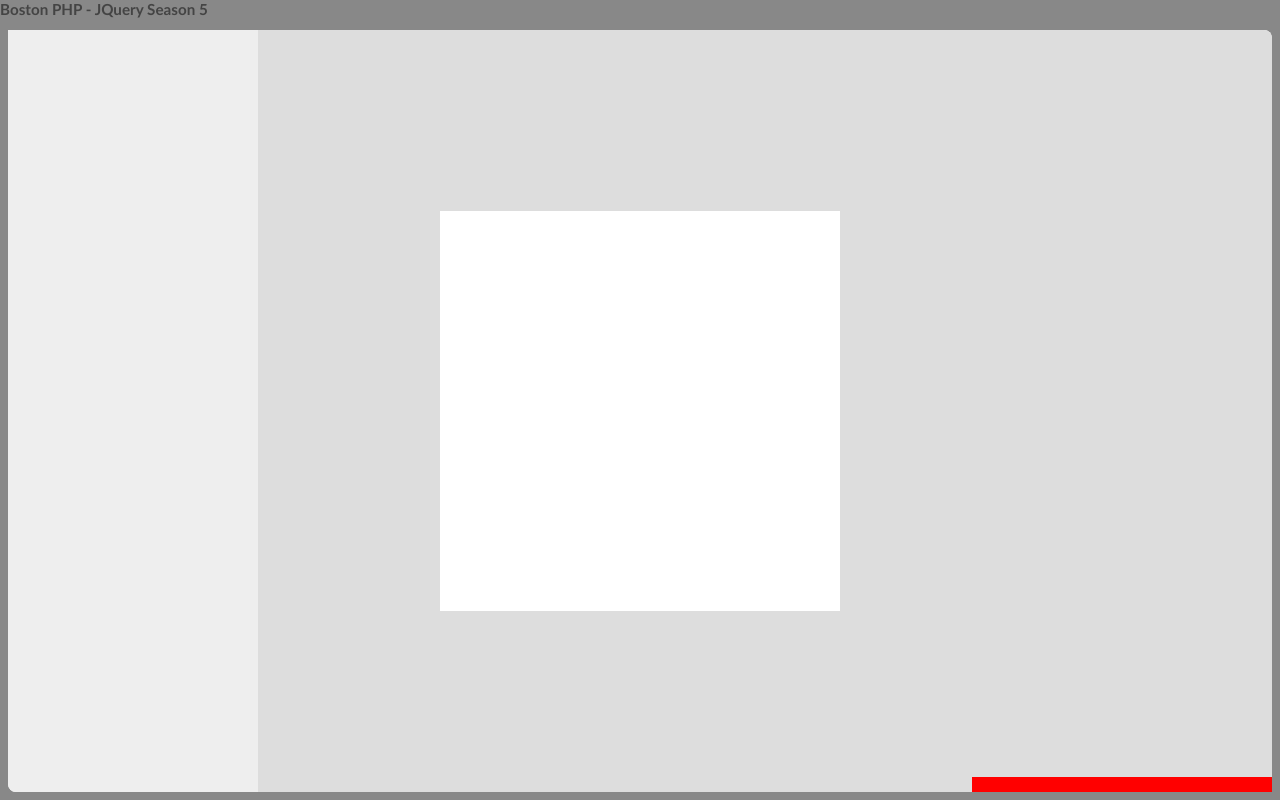
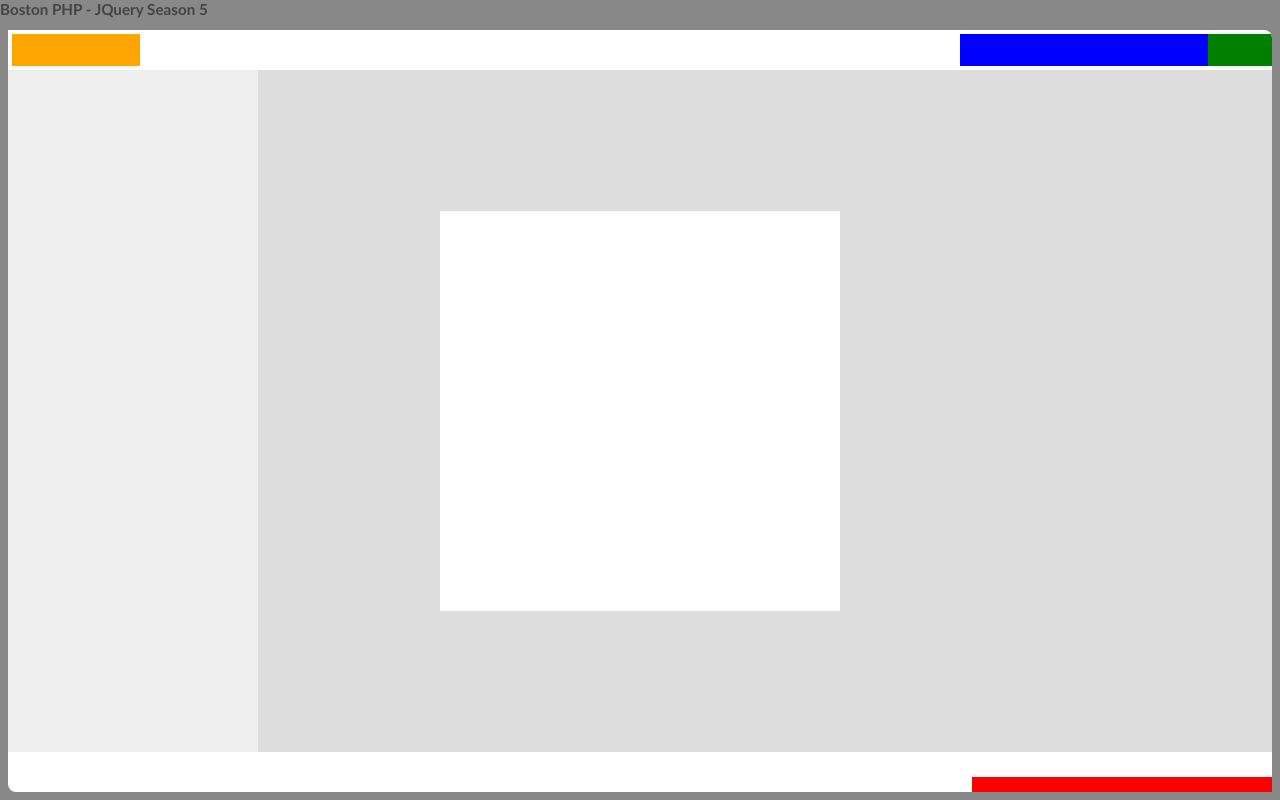
Before and after one commit to vieira83/SPA, a PHP site: page /spa2.html in a window 1280 px wide. Run offline with PHP 8.4, Linux system fonts and the light colour scheme; some libraries are stand-ins or nearby versions.

Commit message:
Css styling fixed spa2

```diff
--- a/CSS/spa.shell.css
+++ b/CSS/spa.shell.css
@@ -2,7 +2,7 @@
  spa.shell.css
  shell styles
 */
-.spa-shell-head, .spa-shell-head-logo,.spa-shell-head-acct,.spa-shell-head-seach,
+.spa-shell-head, .spa-shell-head-logo,.spa-shell-head-acct,.spa-shell-head-search,
 .spa-shell-main, .spa-shell-main-nav, .spa-shell-main-content,.spa-shell-foot,
 .spa-shell-chat, .spa-shell-modal{
 position:absolute;
@@ -15,8 +15,7 @@ position:absolute;
 }
 .spa-shell-head-logo{
 	top:4px;
-	left:4px;
-	right:4px;
+	left:4px;;
 	height:32px;
 	width:128px;
 	background:orange;
@@ -31,17 +30,18 @@ position:absolute;
 .spa-shell-head-search{
 	top:4px;
 	right:64px;
+	width:248px;
 	height:32px;
-	width:248px;
 	background:blue;
 }
 .spa-shell-main{
 	top:40px;
 	left:0;
+	bottom:40px;
 	right:0;
-	bottom:40px;
 }
-.spa-shell-main-nav,.spa-shell-main-content{
+.spa-shell-main-content,
+.spa-shell-main-nav {
 	top:0;
 	bottom:0;
 }
--- a/js/spa.shell.js
+++ b/js/spa.shell.js
@@ -17,12 +17,12 @@ spa.shell =(function(){
 	var
 		configMap = {
 			main_html : String()
-			+'<div class =="spa=shell-head">'
-				+'<div class =="spa=shell-head-logo"></div>'
-				+'<div class =="spa=shell-head-acct"></div>'
+			+'<div class ="spa-shell-head">'
+				+'<div class ="spa-shell-head-logo"></div>'
+				+'<div class ="spa-shell-head-acct"></div>'
 				+'<div class ="spa-shell-head-search"></div>'
 			+'</div>'
-			+'<div class ="spa-shell-main"></div>'
+			+'<div class ="spa-shell-main">'
 				+'<div class ="spa-shell-main-nav"></div>'
 				+'<div class ="spa-shell-main-content"></div>'
 			+'</div>'
@@ -65,6 +65,7 @@ spa.shell =(function(){
 	//Settings
 	//*Chat_enxtend_time, chat_retract_time
 	//Returns :boolean
+	//State : sets stateMap.is_chat_retracted
 	//* true -slider animation activated
 	//* false -slider animation not activated
 	toggleChat =function(){
@@ -86,7 +87,7 @@ spa.shell =(function(){
             		jqueryMap.$chat.attr(
             			'title',configMap.chat_extended_title
             		);
-            		statteMap.is_chat_retracted = true;
+            		statteMap.is_chat_retracted = false;
             		if(callback){callback(jqueryMap.$chat);}
             	}
             );
--- a/layout.html
+++ b/layout.html
@@ -8,7 +8,8 @@
 
 <body>
     <div id ="spa">
-        <div class ="spa-shell-head-logo">
+        <div class ="spa-shell-head">
+            <div class ="spa-shell-head-logo"></div>
             <div class ="spa-shell-head-acct"></div>
             <div class ="spa-shell-head-search"></div>
         </div>
```
